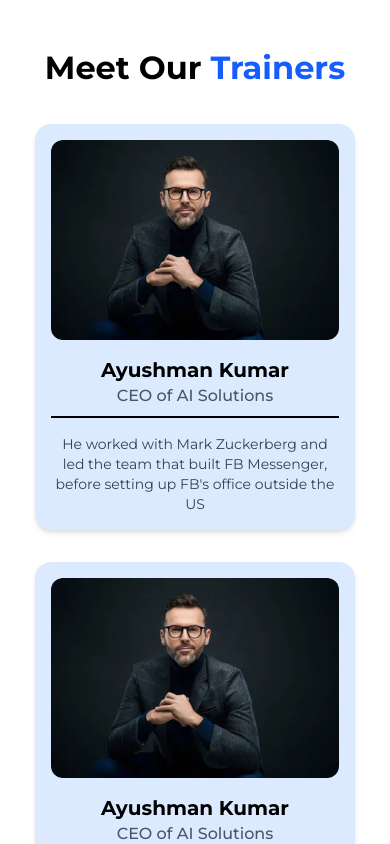
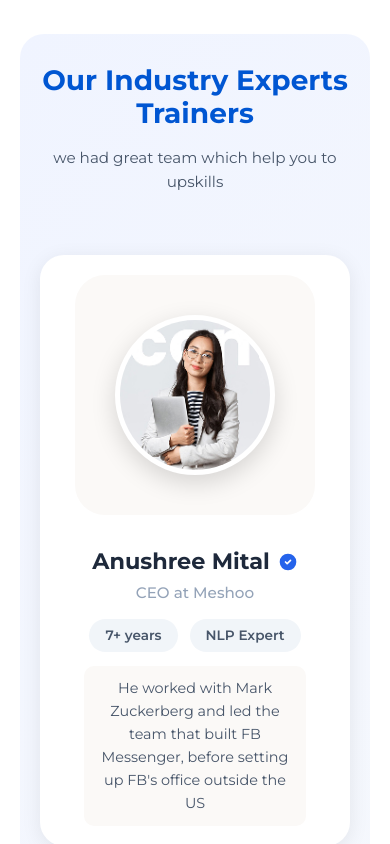
Before and after one commit to 5656ANUJ/Infinova-frontend, a React (Vite) app: page /eduventures/foruniversities in a window 390 px wide. Shown: the part 3280-4124 px from the top of the page. Built offline with nearby package versions, Linux system fonts and the light colour scheme; no server answers.

Commit message:
Added -CollegeTrainersSection fixed -the dummy course card -the dummy trainer card

```diff
--- /dev/null
+++ b/src/components/CollegeTrainerSection/CollegeTrainerSection.css
@@ -0,0 +1,69 @@
+.college-trainers-section {
+  padding: 60px 0;
+  background: linear-gradient(135deg, #f0f4ff 0%, #f8fafc 100%);
+  border-radius: 24px;
+  margin: 60px 80px; /* Added left and right margin */
+}
+
+.college-trainer-section-header {
+  text-align: center;
+  margin-bottom: 50px;
+  padding: 0 20px;
+}
+
+.college-trainer-section-title {
+  font-size: 2.5rem;
+  font-weight: 700;
+  color: #0056D2;
+  margin-bottom: 15px;
+  line-height: 1.2;
+}
+
+.highlight-text {
+  color: #2563eb;
+}
+
+.college-trainer-section-description {
+  font-size: 1.125rem;
+  color: #475569;
+  max-width: 600px;
+  margin: 0 auto;
+  line-height: 1.6;
+}
+
+/* Tablet View */
+@media (max-width: 1024px) {
+  .college-trainers-section {
+    padding: 40px 0;
+    margin: 40px 40px; /* Adjusted for tablet */
+  }
+
+  .college-trainer-section-title {
+    font-size: 2rem;
+  }
+
+  .college-trainer-section-description {
+    font-size: 1rem;
+  }
+}
+
+/* Mobile View */
+@media (max-width: 768px) {
+  .college-trainers-section {
+    padding: 30px 0;
+    margin: 30px 20px; /* Smaller margin on mobile */
+  }
+
+  .college-trainer-section-header {
+    margin-bottom: 30px;
+  }
+
+  .college-trainer-section-title {
+    font-size: 1.75rem;
+  }
+
+  .college-trainer-section-description {
+    font-size: 0.95rem;
+    padding: 0 10px;
+  }
+}
--- /dev/null
+++ b/src/components/CollegeTrainerSection/CollegeTrainerSection.jsx
@@ -0,0 +1,88 @@
+import React from 'react';
+import TrainersGrid from '../TrainerCard/TrainersGrid';
+import './CollegeTrainerSection.css';
+
+const CollegeTrainersSection = () => {
+  const trainers = [
+    {
+      image: "/dummy_trainer.jpg",
+      name: "Anushree Mital",
+      title: "CEO at Meshoo",
+      verified: true,
+      experience: "7+ years",
+      expertise: "NLP Expert",
+      description: "He worked with Mark Zuckerberg and led the team that built FB Messenger, before setting up FB's office outside the US"
+    },
+    {
+      image: "path/to/trainer2-image.jpg",
+      name: "John Doe",
+      title: "Tech Lead at Google",
+      verified: true,
+      experience: "10+ years",
+      expertise: "Cloud Expert",
+      description: "Experienced cloud architect with expertise in building scalable systems. Worked on major cloud infrastructure projects."
+    },
+    {
+      image: "path/to/trainer3-image.jpg",
+      name: "Sarah Smith",
+      title: "Director at Microsoft",
+      verified: true,
+      experience: "8+ years",
+      expertise: "AI Expert",
+      description: "AI and machine learning specialist. Contributed to several AI-driven products used by millions worldwide."
+    },
+    {
+      image: "path/to/trainer4-image.jpg",
+      name: "Alex Johnson",
+      title: "CTO at Amazon",
+      verified: true,
+      experience: "12+ years",
+      expertise: "DevOps Expert",
+      description: "DevOps and infrastructure expert. Built and scaled systems handling millions of transactions daily."
+    },
+    {
+      image: "path/to/trainer5-image.jpg",
+      name: "Emma Wilson",
+      title: "VP at Apple",
+      verified: true,
+      experience: "9+ years",
+      expertise: "UX Expert",
+      description: "User experience specialist with focus on design thinking. Led major redesign initiatives for global products."
+    },
+    {
+      image: "path/to/trainer6-image.jpg",
+      name: "Michael Chen",
+      title: "Engineer at Meta",
+      verified: true,
+      experience: "6+ years",
+      expertise: "Backend Expert",
+      description: "Backend infrastructure expert. Designed and maintained systems serving millions of daily active users."
+    },
+    {
+      image: "path/to/trainer7-image.jpg",
+      name: "Lisa Brown",
+      title: "Manager at Netflix",
+      verified: true,
+      experience: "11+ years",
+      expertise: "Data Expert",
+      description: "Data science and analytics leader. Built recommendation engines used by millions of subscribers globally."
+    }
+  ];
+
+  return (
+    <section className="college-trainers-section">
+      <div className="college-trainer-section-header">
+        <h2 className="college-trainer-section-title">
+          Our Industry Experts Trainers
+        </h2>
+        <p className="college-trainer-section-description">
+          we had great team which help you to upskills
+        </p>
+      </div>
+
+      <TrainersGrid trainers={trainers} showViewAll={true} desktopCount={4} mobileCount={2} />
+    </section>
+  );
+};
+
+export default CollegeTrainersSection;
--- a/src/components/CourseCard/CourseCard.css
+++ b/src/components/CourseCard/CourseCard.css
@@ -3,11 +3,13 @@
   border-radius: 20px;
   overflow: hidden;
   box-shadow: 0 4px 12px rgba(0, 0, 0, 0.1);
-  max-width: 350px;
+  /* max-width: 350px; REMOVE */
+  width: 100%; /* Match the slide width */
   height: 100%; /* Make card fill the slide height */
   display: flex; /* Enable flexbox */
   flex-direction: column; /* Stack children vertically */
   transition: transform 0.3s ease, box-shadow 0.3s ease;
+  box-sizing: border-box; /* Prevent overflow off-by-1 */
 }
 
 .course-card:hover {
@@ -22,6 +24,7 @@
   border-radius: 20px 20px 0 0;
   padding: 15px;
   flex-shrink: 0; /* Prevent image from shrinking */
+  box-sizing: border-box;
 }
 
 .course-image {
@@ -36,6 +39,7 @@
   display: flex; /* Enable flexbox for content */
   flex-direction: column; /* Stack children vertically */
   flex-grow: 1; /* Take up remaining space */
+  box-sizing: border-box;
 }
 
 .course-title {
--- a/src/components/CourseCard/CourseCardSlider.jsx
+++ b/src/components/CourseCard/CourseCardSlider.jsx
@@ -3,18 +3,16 @@ import { Swiper, SwiperSlide } from 'swiper/react';
 import { Navigation, Pagination } from 'swiper/modules';
 import CourseCard from './CourseCard';
 
-// Import Swiper styles
 import 'swiper/css';
 import 'swiper/css/navigation';
 import 'swiper/css/pagination';
 import './CourseCardSlider.css';
 
 const CourseCardSlider = ({ courses }) => {
-  // Calculate how many placeholder cards we need
   const getPlaceholderCount = () => {
     const courseCount = courses.length;
-    if (courseCount >= 3) return 0; // No placeholders needed on desktop
-    return 3 - courseCount; // Fill up to 3 cards
+    if (courseCount >= 3) return 0;
+    return 3 - courseCount;
   };
 
   const placeholderCount = getPlaceholderCount();
@@ -69,7 +67,7 @@ const CourseCardSlider = ({ courses }) => {
               <div className="placeholder-content">
                 <div className="placeholder-icon">
                   <svg width="60" height="60" viewBox="0 0 24 24" fill="none">
-                    <path d="M12 6v6m0 0v6m0-6h6m-6 0H6" stroke="#cbd5e1" strokeWidth="2" strokeLinecap="round"/>
+                    <path d="M12 6v6m0 0v6m0-6h6m-6 0H6" stroke="#1d4ed8" strokeWidth="2" strokeLinecap="round"/>
                   </svg>
                 </div>
                 <p className="placeholder-text">More courses coming soon</p>
--- a/src/components/TrainerCard/TrainersGrid.jsx
+++ b/src/components/TrainerCard/TrainersGrid.jsx
@@ -117,10 +117,7 @@ const TrainersGrid = ({ trainers, showViewAll = true, desktopCount = 4, mobileCo
               animate="visible"
               exit="exit"
               layout
-              whileHover={{
-                scale: 1.05,
-                transition: { duration: 0.2 }
-              }}
+              // REMOVED whileHover - No hover effect for CTA card
             >
               <div className="trainer-card trainer-card-cta">
                 <div className="trainer-card-cta-content">
--- a/src/pages/EduventuresForStudents.jsx
+++ b/src/pages/EduventuresForStudents.jsx
@@ -38,10 +38,9 @@ const EduventuresForStudents = () => {
       {/* <EduventuresCourses/> */}
       <JobOrientedCoursesSection/>
       <SoftSkillsCoursesSection/>
-      <EduventuresForStudentsSoftSkills/>
+      {/* <EduventuresForStudentsSoftSkills/> */}
       {/* <TrainerCard image={"/dummy_trainer.jpg"} name={"Ajay"} title={"CEO"} verified={1} experience={"5 years"} expertise={"Web Developer"}description={"I am a Good Guy and i am a Placeholder for the trainers section card . I hope i dont cause trouble"}/> */}
       <StudentTrainersSection/>
-      <EduventuresTrainers/>
       <EduventuresStudentsTestimonials/>
     </div>
   )
--- a/src/pages/EduventuresForUniversities.jsx
+++ b/src/pages/EduventuresForUniversities.jsx
@@ -3,8 +3,7 @@ import EduventuresForUniversitiesNavbar from '../../components/EduventuresForUni
 import EduventuresUnversitiessHero from './EduventuresUniversititesHeroNew'
 import EduventuresUniversitiesContact from './EduventuresUniversitiesContact'
 import UpskillingWorkshopsSection from '../components/UpskillingWorkshopsSection/UpskillingWorkshopsSection'
-import EduventuresCourses from './EduventuresCourses'
-import EduventuresTrainers from './EduventuresTrainers'
+import CollegeTrainersSection from '../components/CollegeTrainerSection/CollegeTrainerSection'
 import EduventuresTestimonials from './EduventuresTestimonials'
 import Companies_marquee from '../components/Companies_marquee'
 
@@ -28,7 +27,7 @@ const EduventuresForUniversities = () => {
     <EduventuresUniversitiesContact ref={contactFormRef} />
     {/* <EduventuresCourses/> */}
     <UpskillingWorkshopsSection/>
-    <EduventuresTrainers/>
+    <CollegeTrainersSection/>
     <EduventuresTestimonials/>
    </div>
    </>
```
Also changed, not shown: src/components/CourseCard/CourseCardSlider.css (+29 -34 lines), src/components/TrainerCard/TrainersGrid.css (+14 -7 lines).
